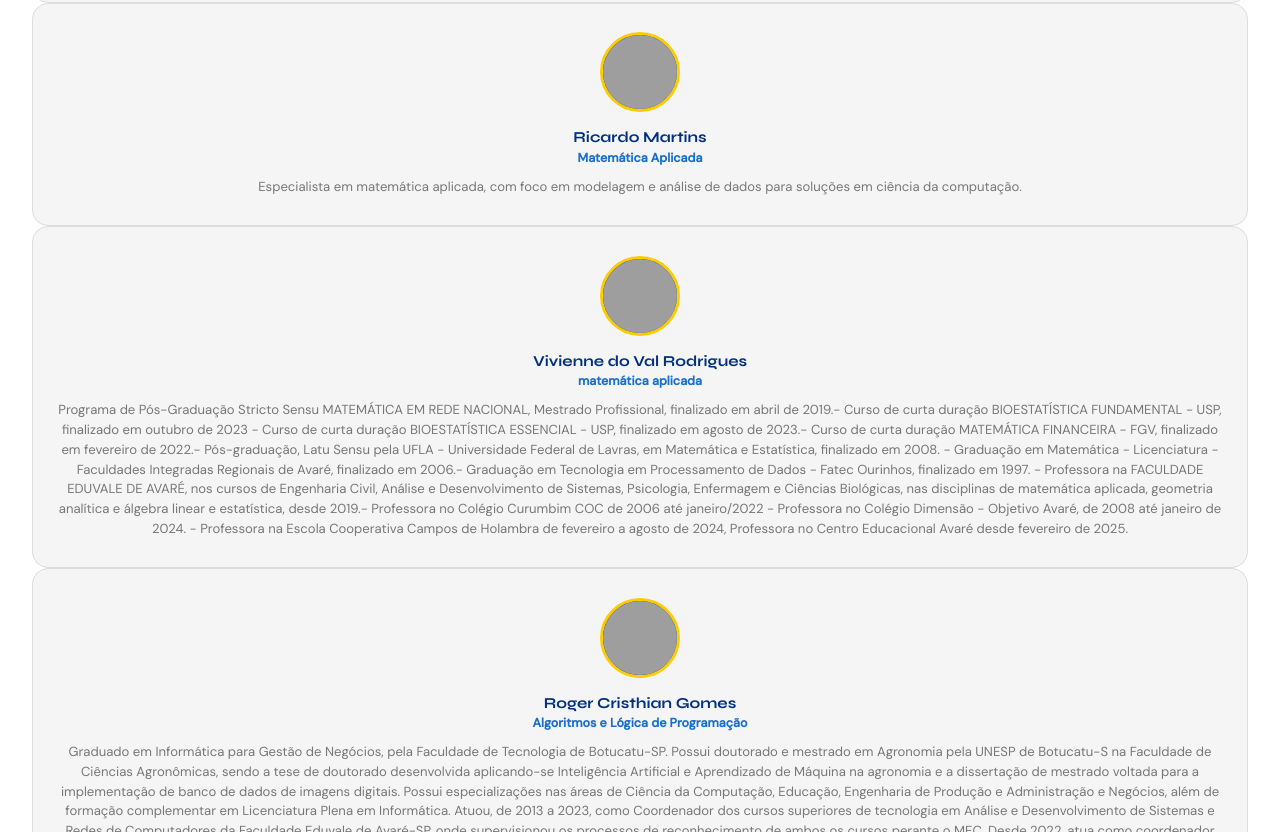
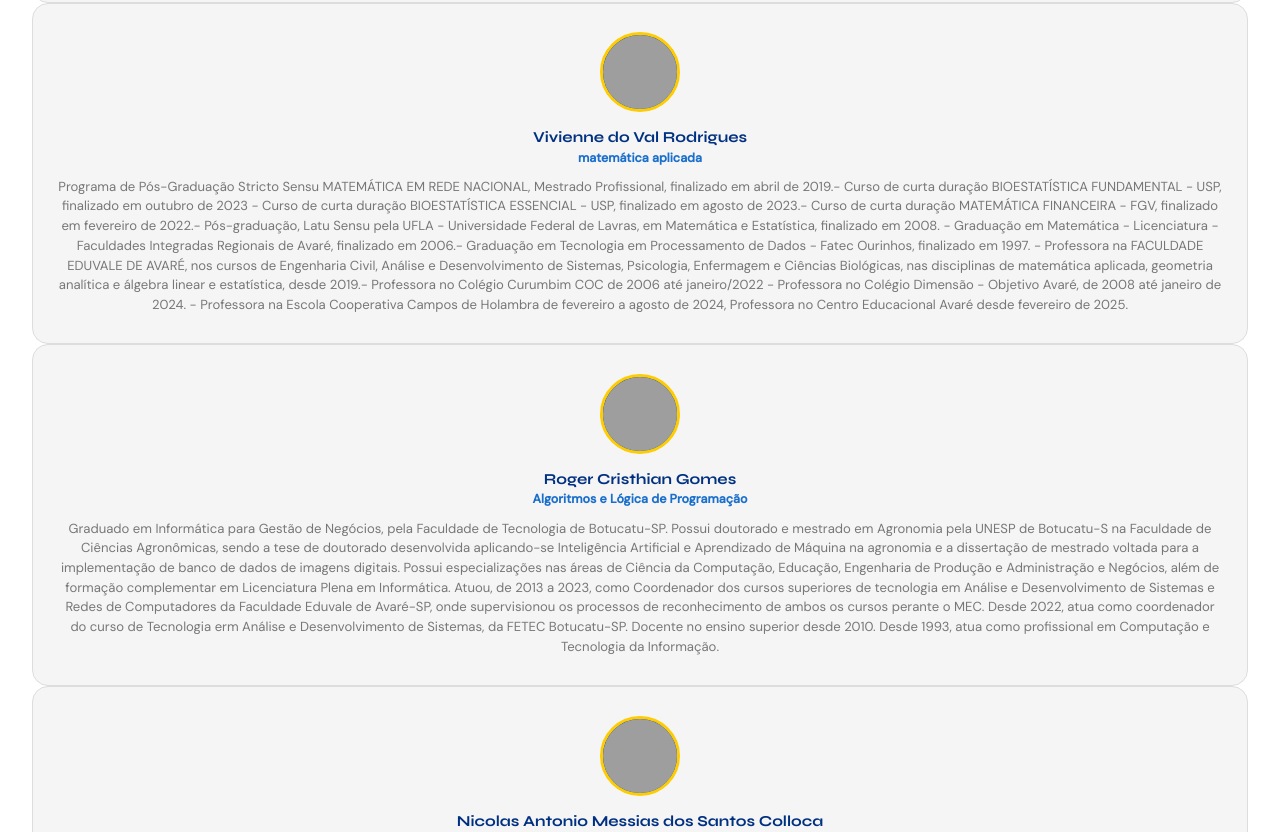
Before and after one commit to Yneweu/trabalhoDiego1, a plain HTML site: page index.html in a window 1280 px wide. Shown: the part 8219-9051 px from the top of the page. Drawn offline with Linux system fonts and the light colour scheme; grey boxes are pictures that could not be loaded.

Commit message:
professor desnecessario retirado

```diff
--- a/index.html
+++ b/index.html
@@ -376,12 +376,6 @@
         <div class="docente-bio">Tecnólogo em Análise e Desenvolvimento de Sistemas pela Faculdade de Tecnologia de Botucatu (2017). Especialista em Banco de Dados pela UNICESUMAR (2019). Mestre em Irrigação e Drenagem pela Faculdade de Ciências Agronômicas da UNESP de Botucatu (2021) e Doutor em Engenharia Agrícola pela mesma instituição (2025). Atualmente, cursa graduação em Ciência de Dados pela Universidade Virtual do Estado de São Paulo (UNIVESP). Desenvolve atividades nas áreas de ciência de dados aplicada, agrometeorologia, instrumentação meteorológica, sistemas embarcados, microcontroladores, redes de computadores e desenvolvimento de software, com ênfase em soluções tecnológicas de baixo custo voltadas ao monitoramento ambiental e agrícola. Atua como professor no Centro Universitário UNEDUVALE (Avaré), na Escola Técnica Estadual Dr. Domingos Minicucci Filho e na Faculdade de Tecnologia de Botucatu (FATEC), onde ministra a disciplina de Estrutura de Dados no curso superior de tecnologia.</div>
       </div>
       <div class="docente-card">
-        <img src="http://servicosweb.cnpq.br/wspessoa/servletrecuperafoto?tipo=1&id=K4423177Z2" alt="professor" class="docente-avatar">
-        <div class="docente-nome">Ricardo Martins</div>
-        <div class="docente-area">Matemática Aplicada</div>
-        <div class="docente-bio">Especialista em matemática aplicada, com foco em modelagem e análise de dados para soluções em ciência da computação.</div>
-      </div>
-      <div class="docente-card">
         <img src="http://servicosweb.cnpq.br/wspessoa/servletrecuperafoto?tipo=1&id=K8685797J6" alt="professor" class="docente-avatar">
         <div class="docente-nome">Vivienne do Val Rodrigues</div>
         <div class="docente-area">matemática aplicada</div>
```
